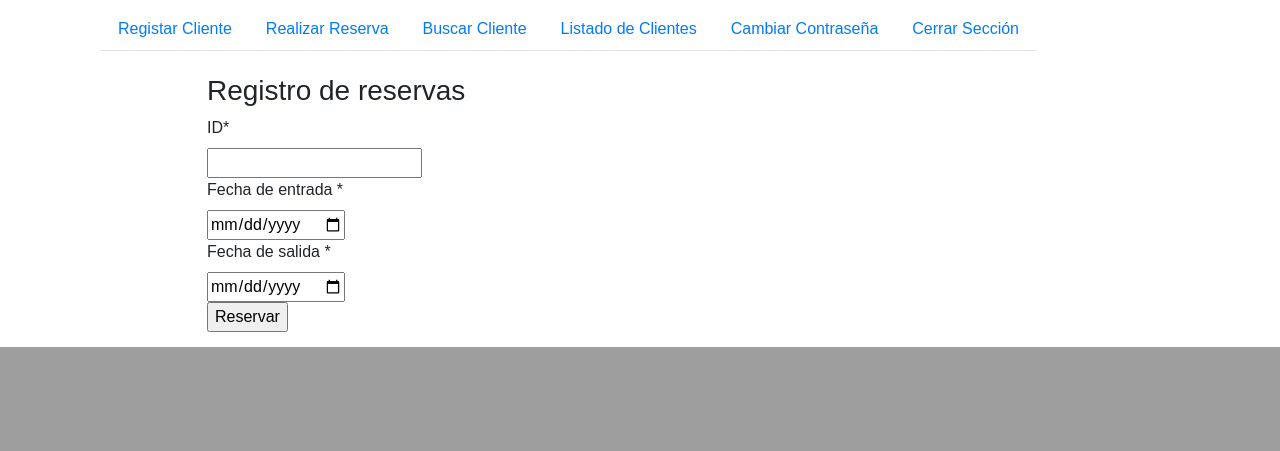
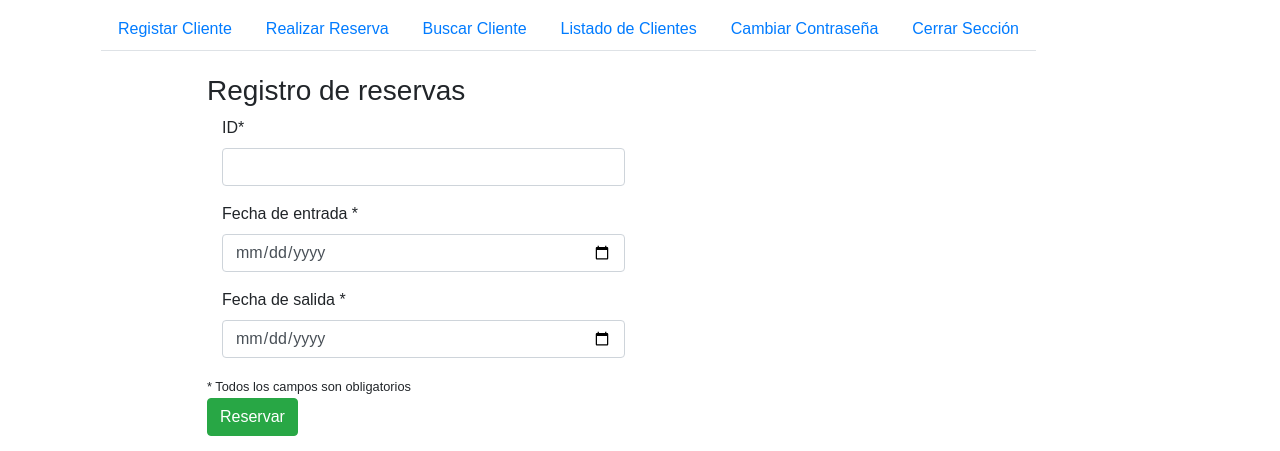
Before and after one commit to dvsegura/gestReservas, a PHP site: page /reservaView.php in a window 1280 px wide. Shown: the part 1016-1467 px from the top of the page. Before the commit the page ends 1363 px from the top, so only its background shows below. Run offline with PHP 8.4, Linux system fonts and the light colour scheme; the visitor is signed in with stand-in values (Sample User, id 1).

Commit message:
Estilos con bootstrap formulario de reservas

```diff
--- a/reservaView.php
+++ b/reservaView.php
@@ -1,5 +1,4 @@
 <?php
-include('menu.html');
 session_start();
 if(isset($_SESSION['acceso'])){
    if($_SESSION['acceso']!=1){
@@ -8,6 +7,7 @@ if(isset($_SESSION['acceso'])){
 }else{
 	header("location:login.php");
 }
+include('menu.html');
 ?>
 <!DOCTYPE html>
 <html lang="en">
@@ -17,16 +17,23 @@ if(isset($_SESSION['acceso'])){
     <link rel="stylesheet" href="style.css">
 </head>
 <body>
-	<section id="centro">
+	<section id="centro" class="container">
 		<h3>Registro de reservas</h3>
 		<form action="controladorReservaView.php" method="POST">
-			<div><label for="id_cliente">ID </label>*</div>
-			<div><input type="text" name="id_cliente" id="id_cliente"></div> <!-- generar un select con los id de clietes que hay  -->
-			<div><label for="entrada">Fecha de entrada</label> *</div>
-			<div><input type="date" name="entrada" id="entrada"></div>
-            <div><label for="salida">Fecha de salida</label> *</div>
-			<div><input type="date" name="salida" id="salida" ></div>
-			<div><input type="submit" name="enviar_reserva" value="Reservar"></div>
+			<div class="form-group col-md-6">
+				<div><label for="id_cliente">ID </label>*</div>
+				<div><input type="text" name="id_cliente" id="id_cliente" class="form-control"></div> <!-- generar un select con los id de clietes que hay  -->
+			</div>
+			<div class="form-group col-md-6">
+				<div><label for="entrada">Fecha de entrada</label> *</div>
+				<div><input type="date" name="entrada" id="entrada" class="form-control"></div>
+		    </div>
+            <div class="form-group col-md-6">
+            	<div><label for="salida">Fecha de salida</label> *</div>
+				<div><input type="date" name="salida" id="salida"class="form-control"></div>
+			</div>
+			<small>* Todos los campos son obligatorios</small>
+			<div><button type="submit" name="enviar_reserva" value="Reservar" class="btn btn-success">Reservar</div>
 		</form>
 	</section>
 </body>
```
